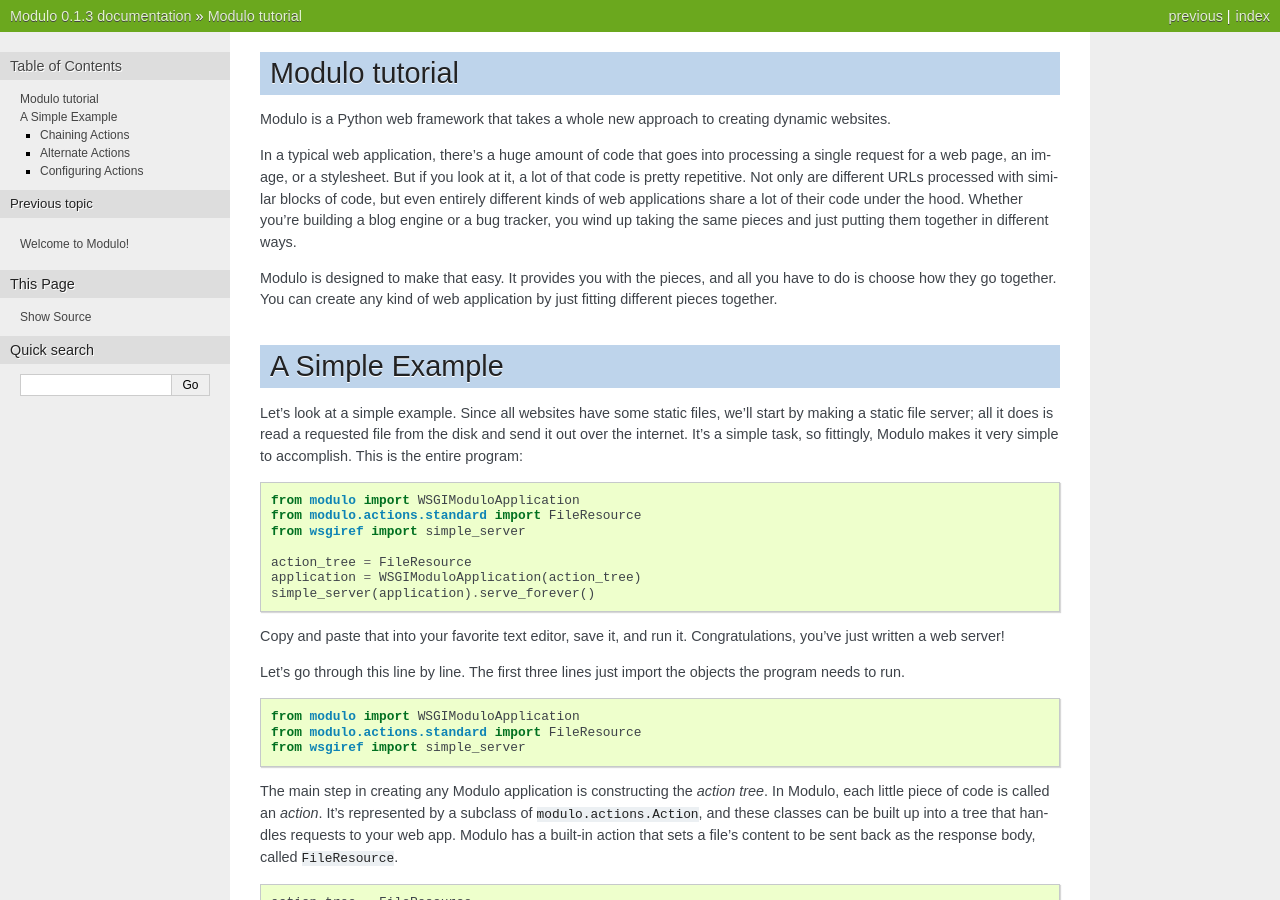
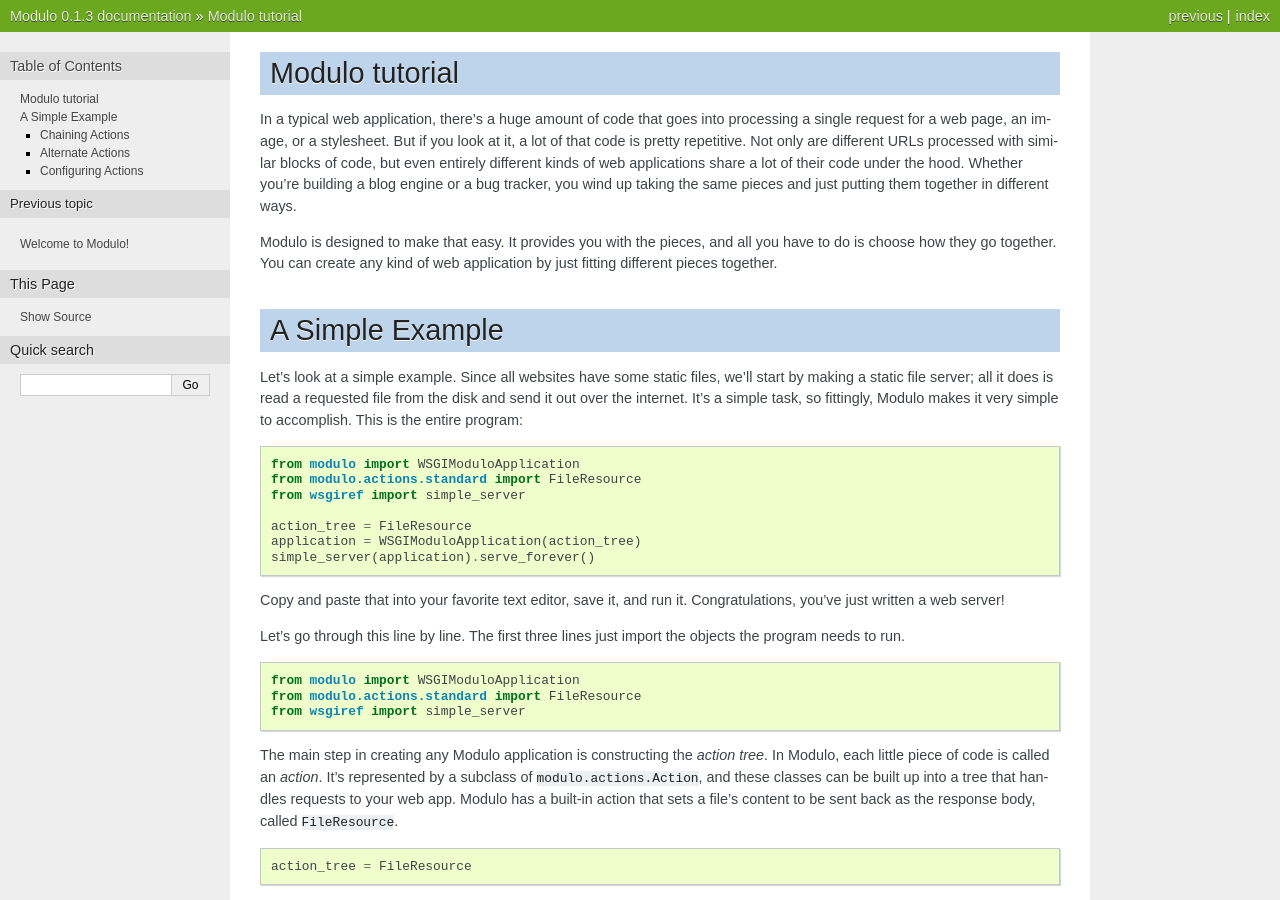
Before and after one commit to diazona/Modulo, a Sphinx documentation site: the page built from docs/tutorial.rst, in a window 1280 px wide and 900 px high. Built offline with Sphinx 7.4.7, drawn with Linux system fonts in a browser that asks for light colours.

Commit message:
Remove unnecessary first sentence of tutorial

```diff
--- a/docs/tutorial.rst
+++ b/docs/tutorial.rst
@@ -1,7 +1,5 @@
 Modulo tutorial
 ===============
-
-Modulo is a Python web framework that takes a whole new approach to creating dynamic websites.
 
 In a typical web application, there's a huge amount of code that goes into processing a single request for a web page, an image, or a stylesheet. But if you look at it, a lot of that code is pretty repetitive. Not only are different URLs processed with similar blocks of code, but even entirely different kinds of web applications share a lot of their code under the hood. Whether you're building a blog engine or a bug tracker, you wind up taking the same pieces and just putting them together in different ways.
 
```
